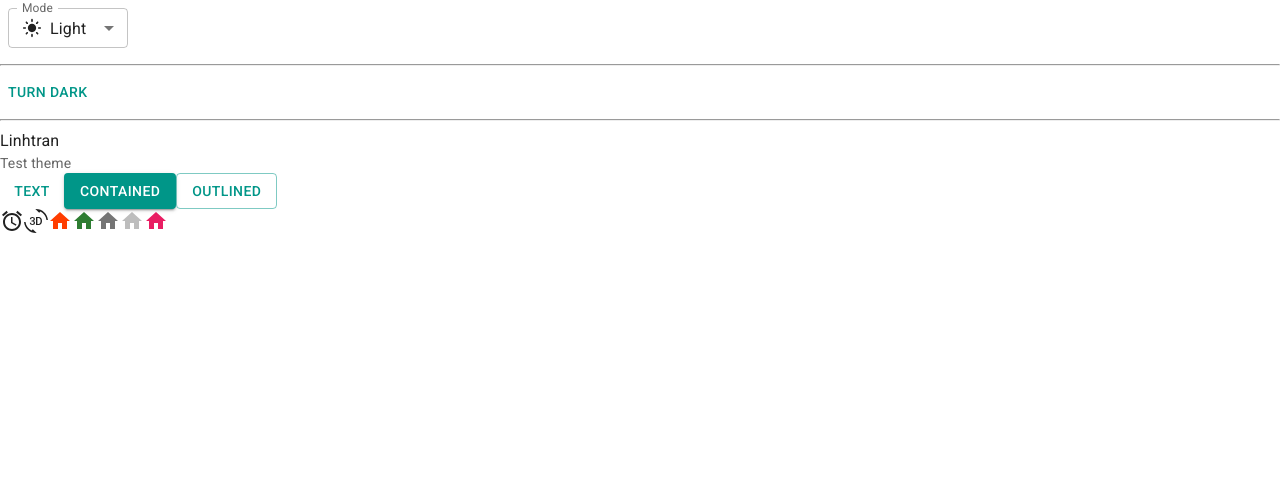
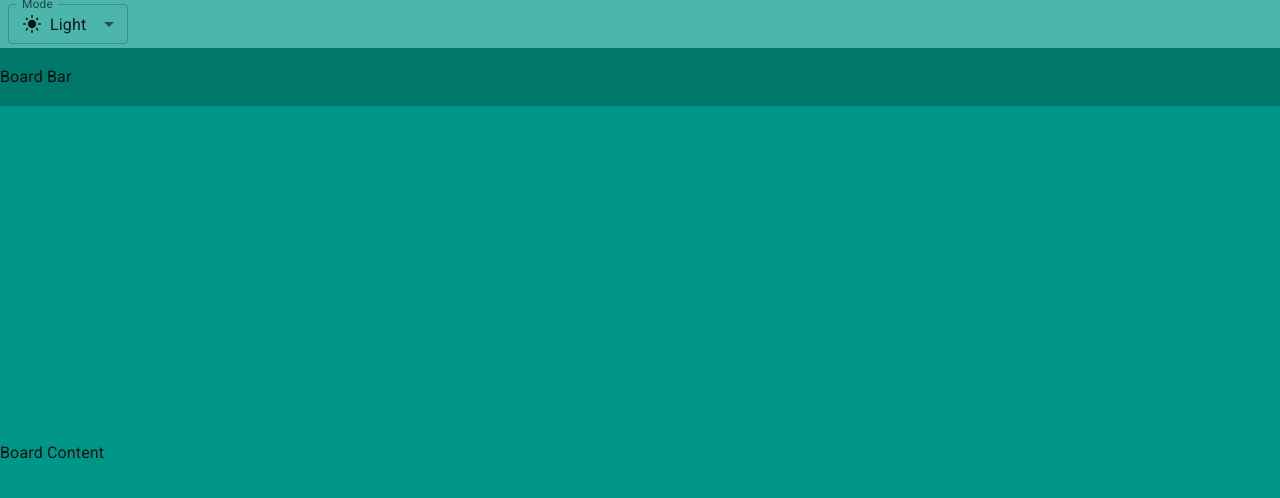
Before and after one commit to LINHTRAN9x/trello-web, a React (Vite) app: page / in a window 1280 px wide. Shown: the top 498 px of the page. Built offline with nearby package versions, Linux system fonts and the light colour scheme.

Commit message:
basic layout

```diff
--- a/index.html
+++ b/index.html
@@ -4,7 +4,7 @@
     <meta charset="UTF-8" />
     <link rel="icon" type="image/svg+xml" href="/vite.svg" />
     <meta name="viewport" content="width=device-width, initial-scale=1.0" />
-    <title>Vite + React</title>
+    <title>TRELLO MERN STACK PRO</title>
     <link
       rel="stylesheet"
       href="https://fonts.googleapis.com/css2?family=Roboto:wght@300;400;500;600;700&display=swap"
--- a/src/App.jsx
+++ b/src/App.jsx
@@ -1,9 +1,4 @@
-import Button from '@mui/material/Button'
-import AccessAlarmIcon from '@mui/icons-material/AccessAlarm'
-import ThreeDRotation from '@mui/icons-material/ThreeDRotation'
-import HomeIcon from '@mui/icons-material/Home'
-import { pink } from '@mui/material/colors'
-import Typography from '@mui/material/Typography'
+
 // import useMediaQuery from '@mui/material/useMediaQuery'
 import {
   useColorScheme
@@ -16,6 +11,7 @@ import LightModeIcon from '@mui/icons-material/LightMode'
 import DarkModeOutlinedIcon from '@mui/icons-material/DarkModeOutlined'
 import SettingsBrightnessIcon from '@mui/icons-material/SettingsBrightness'
 import { Box } from '@mui/material'
+import Container from '@mui/material/Container'
 
 
 function ModeSelect() {
@@ -56,43 +52,39 @@ function ModeSelect() {
   )
 }
 
-function ModeToggle() {
-  const { mode, setMode } = useColorScheme()
-  // const prefersDarkMode = useMediaQuery('(prefers-color-scheme: dark)')
-
-  return (
-    <Button
-      onClick={() => {
-        setMode(mode === 'light' ? 'dark' : 'light')
-      }}
-    >
-      {mode === 'light' ? 'Turn dark' : 'Turn light'}
-    </Button>
-  )
-}
 
 function App() {
 
   return (
-    <>
-      <ModeSelect />
-      <hr />
-      <ModeToggle />
-      <hr />
-      <div>Linhtran</div>
-      <Typography variant='body2' color="text.secondary">Test theme</Typography>
-      <Button variant="text">Text</Button>
-      <Button variant="contained">Contained</Button>
-      <Button variant="outlined">Outlined</Button>
-      <br />
-      <AccessAlarmIcon />
-      <ThreeDRotation />
-      <HomeIcon color="secondary" />
-      <HomeIcon color="success" />
-      <HomeIcon color="action" />
-      <HomeIcon color="disabled" />
-      <HomeIcon sx={{ color: pink[500] }} />
-    </>
+    <Container disableGutters maxWidth={false} sx={{ height: '100vh' }}>
+      <Box sx={{
+        backgroundColor: 'primary.light',
+        width: '100%',
+        height: (theme) => theme.trello.appBarHeight,
+        display: 'flex',
+        alignItems: 'center'
+      }}>
+        <ModeSelect />
+      </Box>
+      <Box sx={{
+        backgroundColor: 'primary.dark',
+        width: '100%',
+        height: (theme) => theme.trello.boardBarHeight,
+        display: 'flex',
+        alignItems: 'center'
+      }}>
+        Board Bar
+      </Box>
+      <Box sx={{
+        backgroundColor: 'primary.main',
+        width: '100%',
+        height: (theme) => `calc( 100vh - ${theme.trello.appBarHeight} - ${theme.trello.boardBarHeight})`,
+        display: 'flex',
+        alignItems: 'center'
+      }}>
+        Board Content
+      </Box>
+    </Container>
   )
 }
 
--- a/src/theme.js
+++ b/src/theme.js
@@ -5,6 +5,10 @@ import { experimental_extendTheme as extendTheme } from '@mui/material/styles'
 
 // Create a theme instance.
 const theme = extendTheme({
+  trello: {
+    appBarHeight: '48px',
+    boardBarHeight: '58px'
+  },
   colorSchemes: {
     light: {
       palette: {
```
